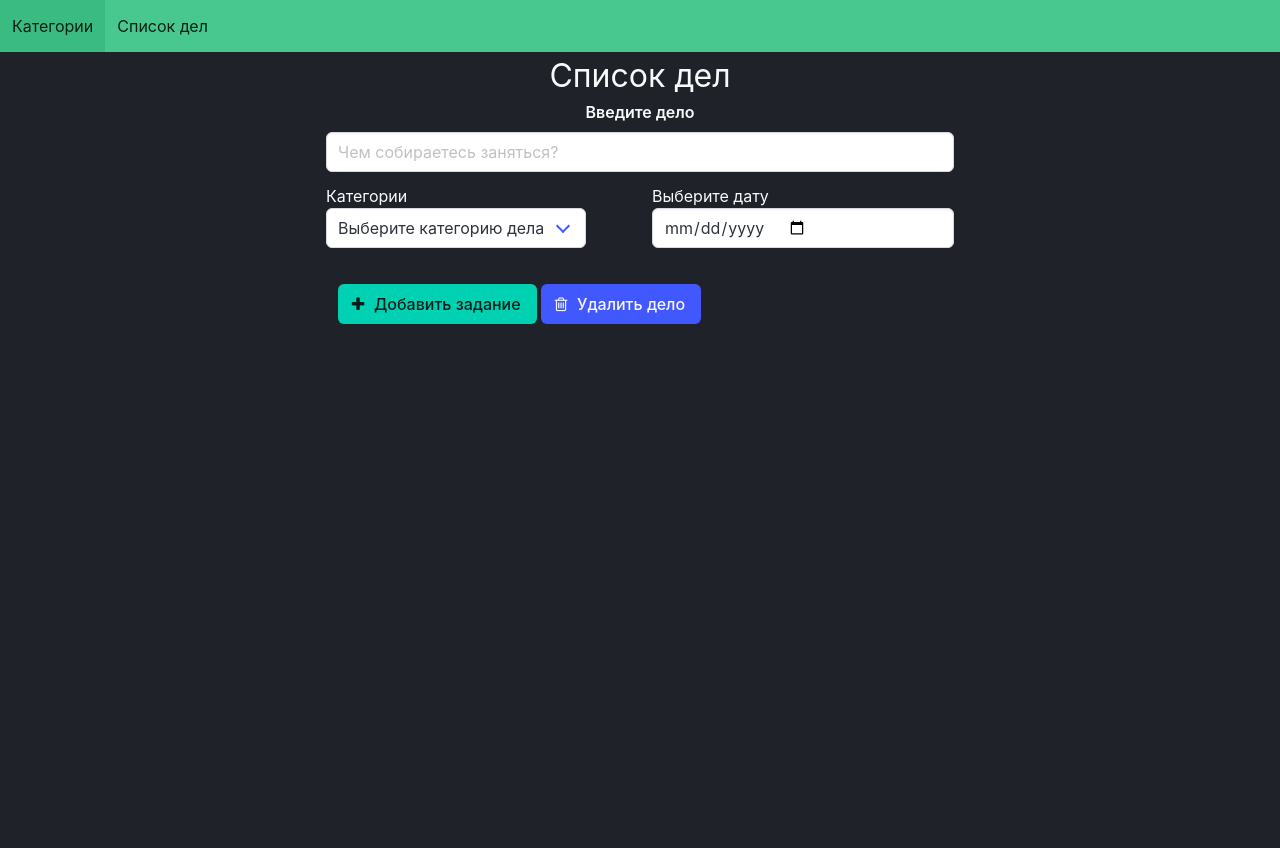
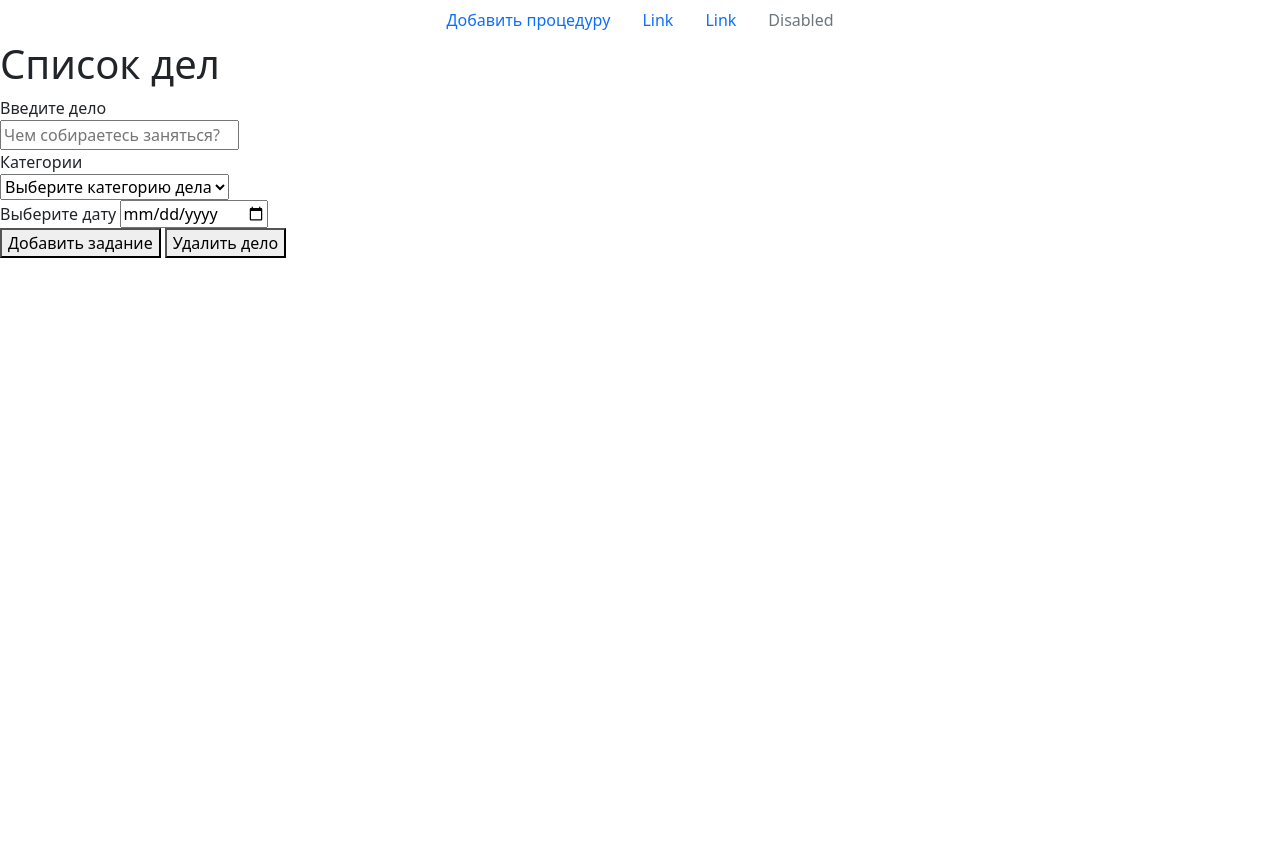
Before and after one commit to panohin/todo, a Django app: template todolist/templates/todolist/todo.html in a window 1280 px wide. Run offline with Django 4.2, Linux system fonts and the light colour scheme; the template is opened without the code that fills it, so the values that code supplies are empty; parts of the project's set-up code (start-up, migrations or seed data) failed here and were passed over; some libraries are stand-ins or nearby versions.

Commit message:
started to create form to add tenders

```diff
--- a/todolist/templates/todolist/base.html
+++ b/todolist/templates/todolist/base.html
@@ -1,26 +1,32 @@
-<!DOCTYPE html>
-<html lang="ru">
-<head>
-  <meta charset="UTF-8">
-  <title> ПОРТАЛ ТЕНДЕРНОГО ОТДЕЛА || {% block title %}{% endblock %}</title>
-  {% load static %}
-	<link rel="shortcut icon" type="image/png" href="{% static 'favicon.png' %}"/>
-   <link rel="stylesheet" type="text/css" href="{% static 'bulma.min.css' %}">
-	<link rel="stylesheet" href="https://stackpath.bootstrapcdn.com/font-awesome/4.7.0/css/font-awesome.min.css">
-</head>
-<body>
-<div django-app="TaskManager">
-	<nav class ="navbar is-success" role="navigation" aria-label="main navigation">
-     	<div class="navbar-menu ">
-        	<div class="navbar-start">
-        	<a class="navbar-item" href="../category"> Категории</a>
-        	<a class="navbar-item" href="../todo"> Список дел </a>
-        	</div>
-         </div>
-	</nav>
-<!--     в блок контент мы будем подгружать наши странички категорий и тудушек-->
-{% block content %}
-{% endblock %}
-</div>
-</body>
+<!doctype html>
+<html lang="en">
+  <head>
+    <meta charset="utf-8">
+    <meta name="viewport" content="width=device-width, initial-scale=1">
+    <title> Тендерный портал - {% block title %}{% endblock %}</title>
+    <link href="https://cdn.jsdelivr.net/npm/bootstrap@5.2.0-beta1/dist/css/bootstrap.min.css" rel="stylesheet" integrity="sha384-0evHe/X+R7YkIZDRvuzKMRqM+OrBnVFBL6DOitfPri4tjfHxaWutUpFmBp4vmVor" crossorigin="anonymous">
+    <script src="https://cdn.jsdelivr.net/npm/@popperjs/core@2.11.5/dist/umd/popper.min.js" integrity="sha384-Xe+8cL9oJa6tN/veChSP7q+mnSPaj5Bcu9mPX5F5xIGE0DVittaqT5lorf0EI7Vk" crossorigin="anonymous"></script>
+<script src="https://cdn.jsdelivr.net/npm/bootstrap@5.2.0-beta1/dist/js/bootstrap.min.js" integrity="sha384-kjU+l4N0Yf4ZOJErLsIcvOU2qSb74wXpOhqTvwVx3OElZRweTnQ6d31fXEoRD1Jy" crossorigin="anonymous"></script>
+  </head>
+  <body>
+    <script src="https://cdn.jsdelivr.net/npm/bootstrap@5.2.0-beta1/dist/js/bootstrap.bundle.min.js" integrity="sha384-pprn3073KE6tl6bjs2QrFaJGz5/SUsLqktiwsUTF55Jfv3qYSDhgCecCxMW52nD2" crossorigin="anonymous"></script>
+
+<!-- navbar -->
+    <ul class="nav justify-content-center">
+  <li class="nav-item">
+    <a class="nav-link active" aria-current="page" href="{% url 'add_tender_url' %}">Добавить процедуру</a>
+  </li>
+  <li class="nav-item">
+    <a class="nav-link" href="#">Link</a>
+  </li>
+  <li class="nav-item">
+    <a class="nav-link" href="#">Link</a>
+  </li>
+  <li class="nav-item">
+    <a class="nav-link disabled">Disabled</a>
+  </li>
+</ul>
+
+    {% block content %}{% endblock %}
+  </body>
 </html>
--- a/todolist/urls.py
+++ b/todolist/urls.py
@@ -5,5 +5,6 @@ from .views import *
 urlpatterns = [
     path('', index, name='index_url'),
     path('todo/', todo, name='todolist_url'),
+    path('add_tender/', add_tender, name='add_tender_url'),
     path('category/', category, name='category_url'),
 ]
```
Also changed, not shown: todolist/forms.py (+8 -1 lines), todolist/templates/todolist/add_tender.html (added, +18 -0 lines), todolist/templates/todolist/main.html (added, +24 -0 lines), todolist/views.py (+8 -2 lines).
